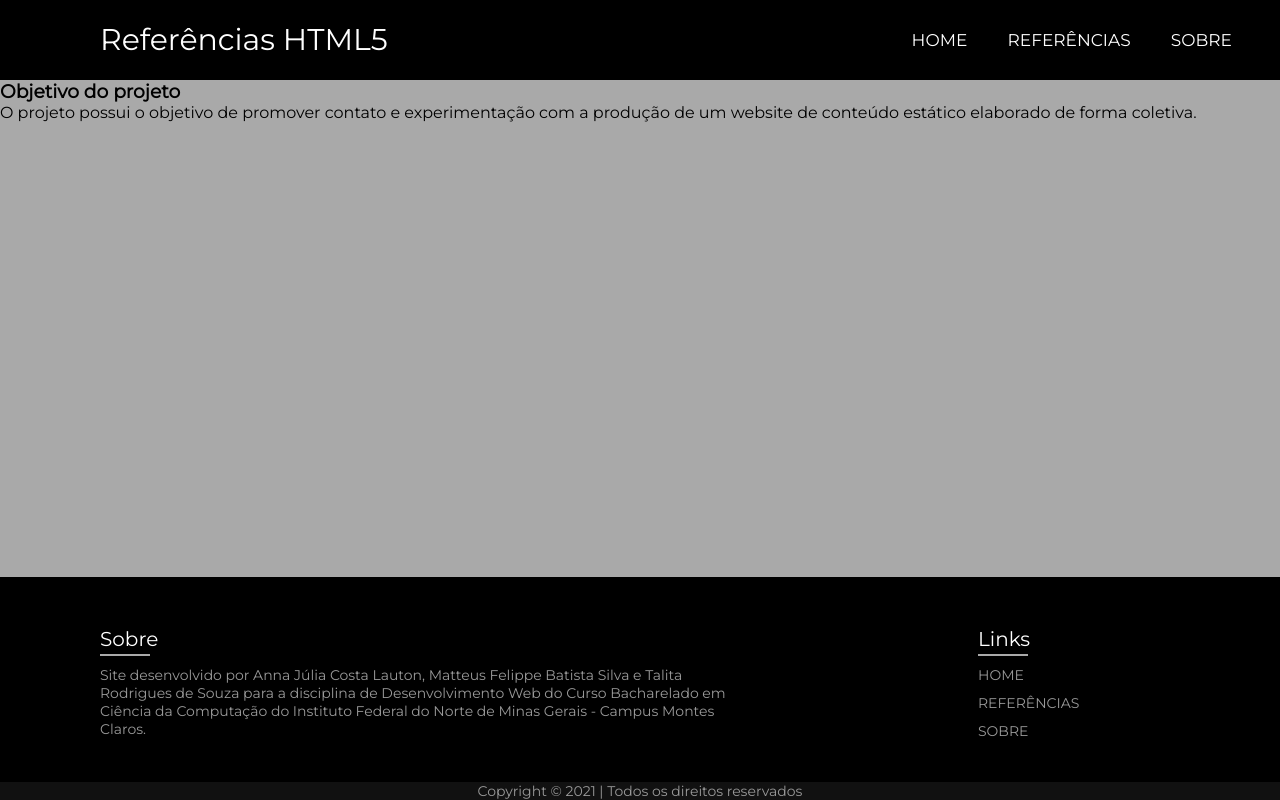
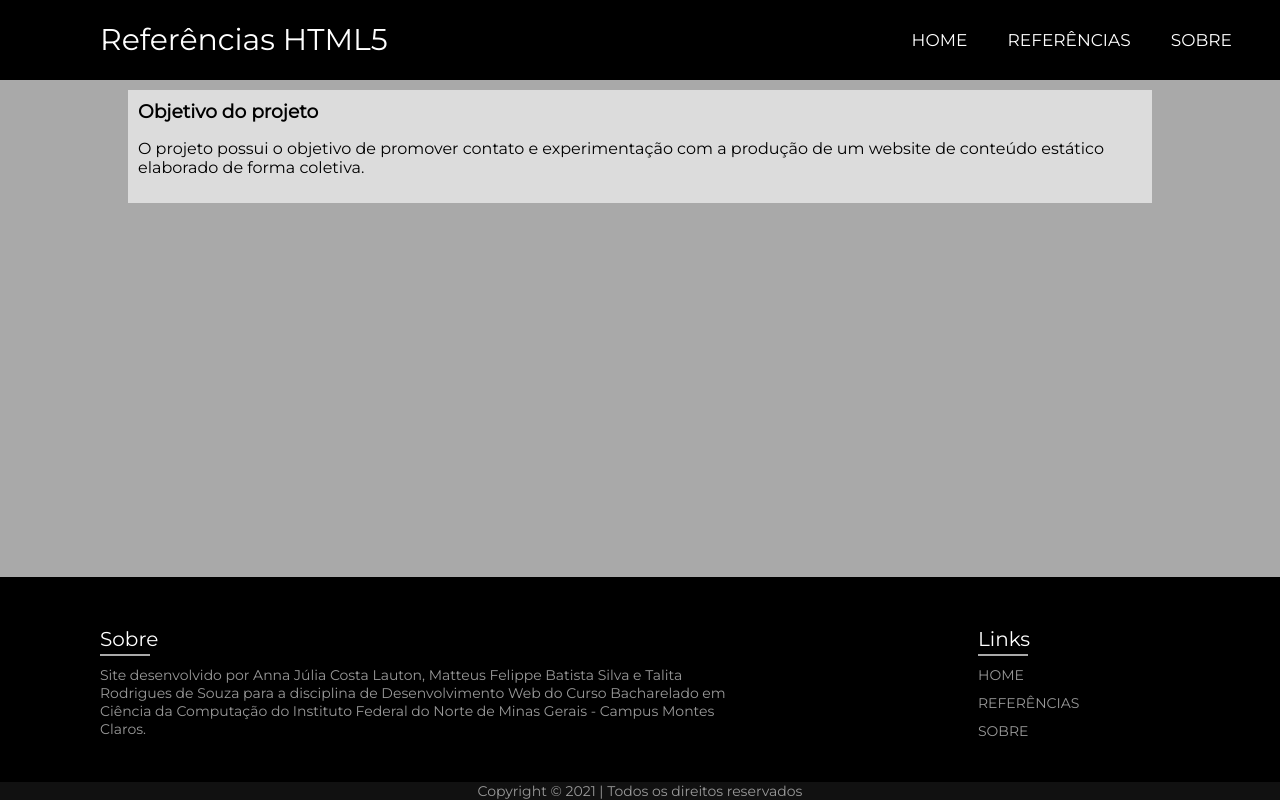
Before and after one commit to AnnaLauton/ReferenciasHTML, a plain HTML site: page public_html/index.html in a window 1280 px wide. Drawn offline with Linux system fonts and the light colour scheme.

Commit message:
Update estilo.css

```diff
--- a/public_html/css/estilos.css
+++ b/public_html/css/estilos.css
@@ -323,6 +323,7 @@ footer p{
 .links ul li a:hover{
     color: #fff;
 }
+
 .copyrightText{
     width: 100%;
     background: #111;
@@ -332,3 +333,16 @@ footer p{
     position:absolute;
     bottom:0;
 }
+
+.dIndex{
+    background-color:#DCDCDC;
+    width: 80%;
+    margin-left: 10%;
+    padding:10px;
+    margin-top: 10px;
+}
+
+.dIndex p{
+    margin-top: 1em;
+    margin-bottom: 1em;
+}
```
